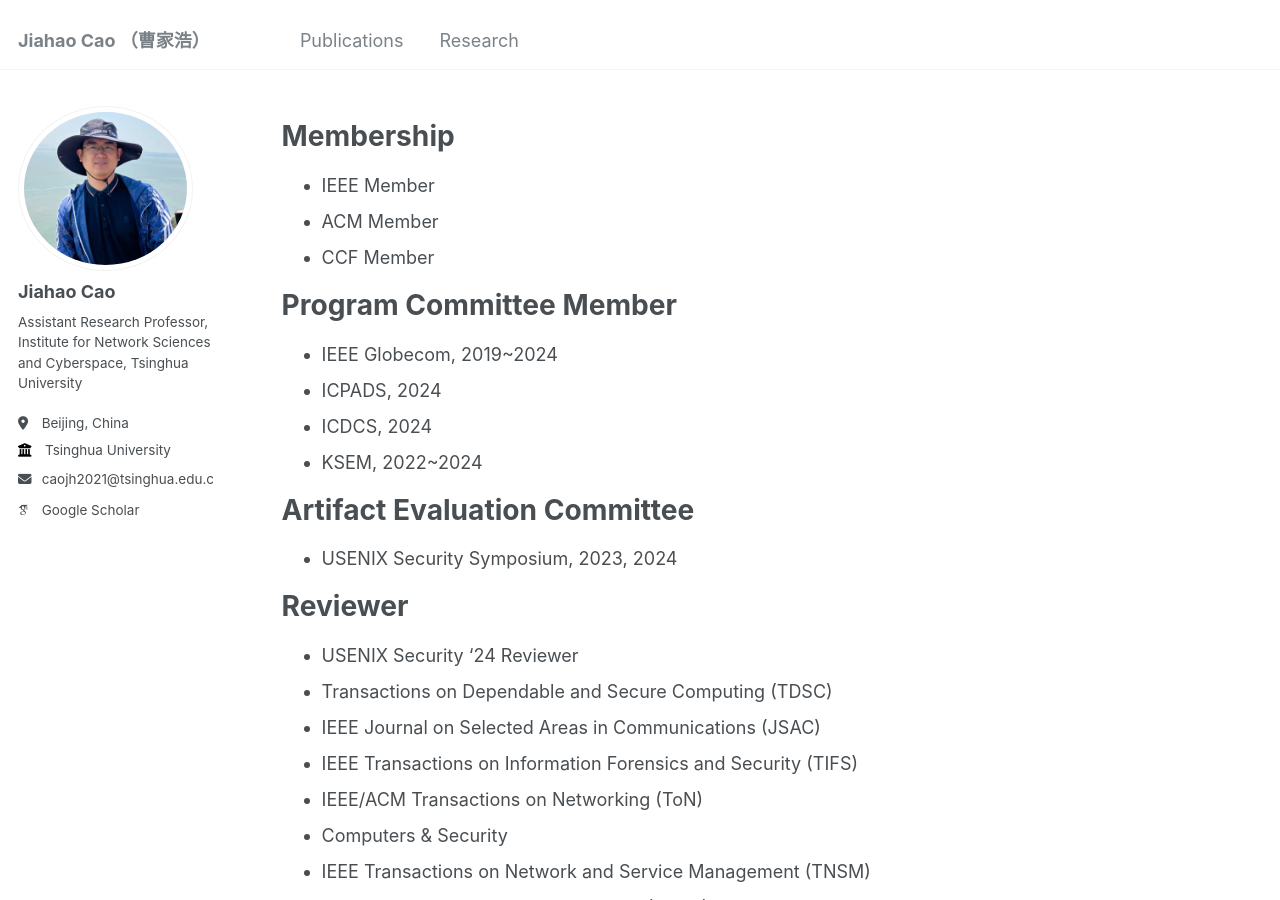
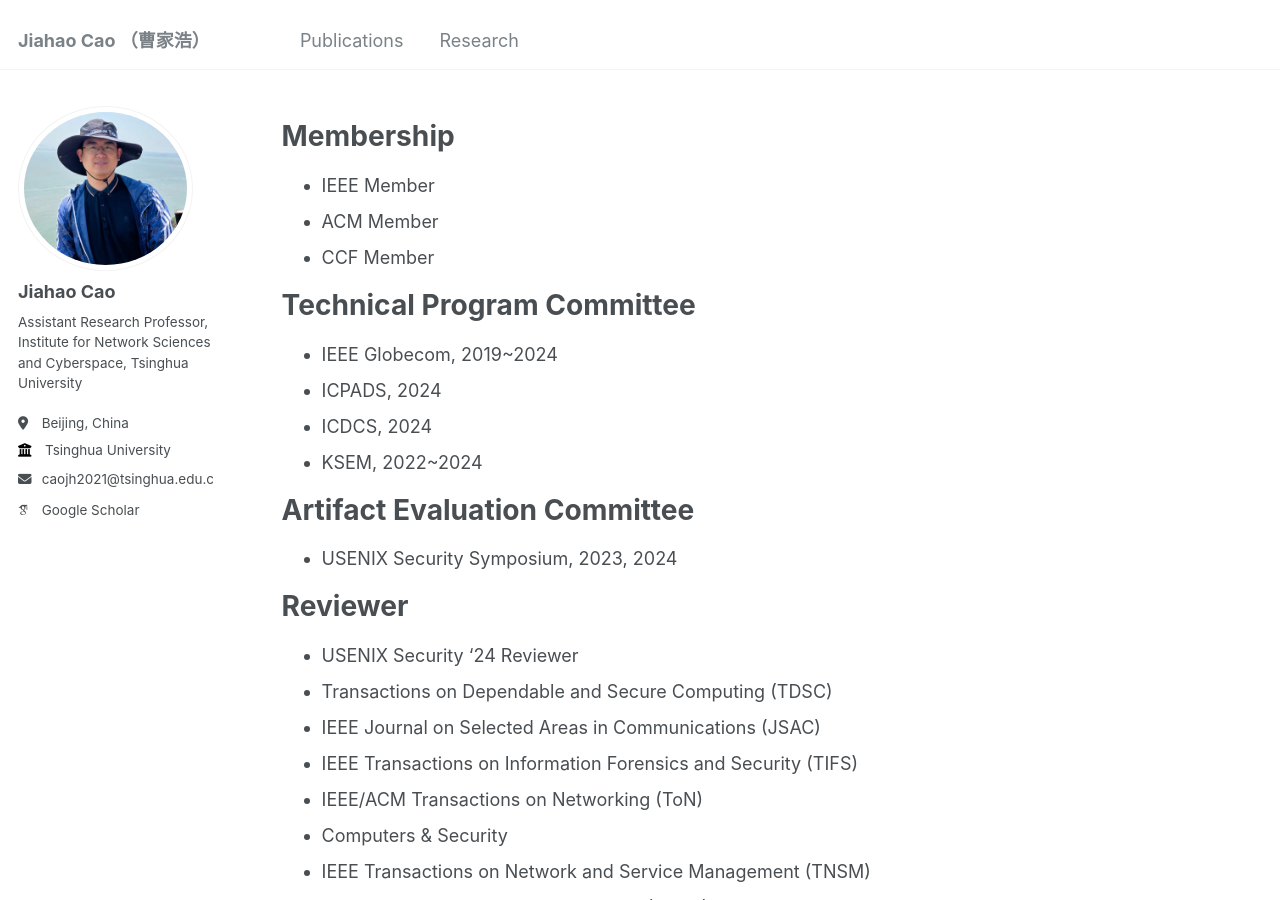
Before and after one commit to caojh15/caojh15.github.io, a Jekyll site: the page built from _pages/services.md, in a window 1280 px wide and 900 px high. Built offline with Jekyll 4.4.1, drawn with Linux system fonts in a browser that asks for light colours; some web fonts are replaced.

Commit message:
Update services.md

```diff
--- a/_pages/services.md
+++ b/_pages/services.md
@@ -9,7 +9,7 @@ author_profile: true
 * ACM Member
 * CCF Member
 
-# Program Committee Member
+# Technical Program Committee
 * IEEE Globecom, 2019~2024
 * ICPADS, 2024
 * ICDCS, 2024
```
